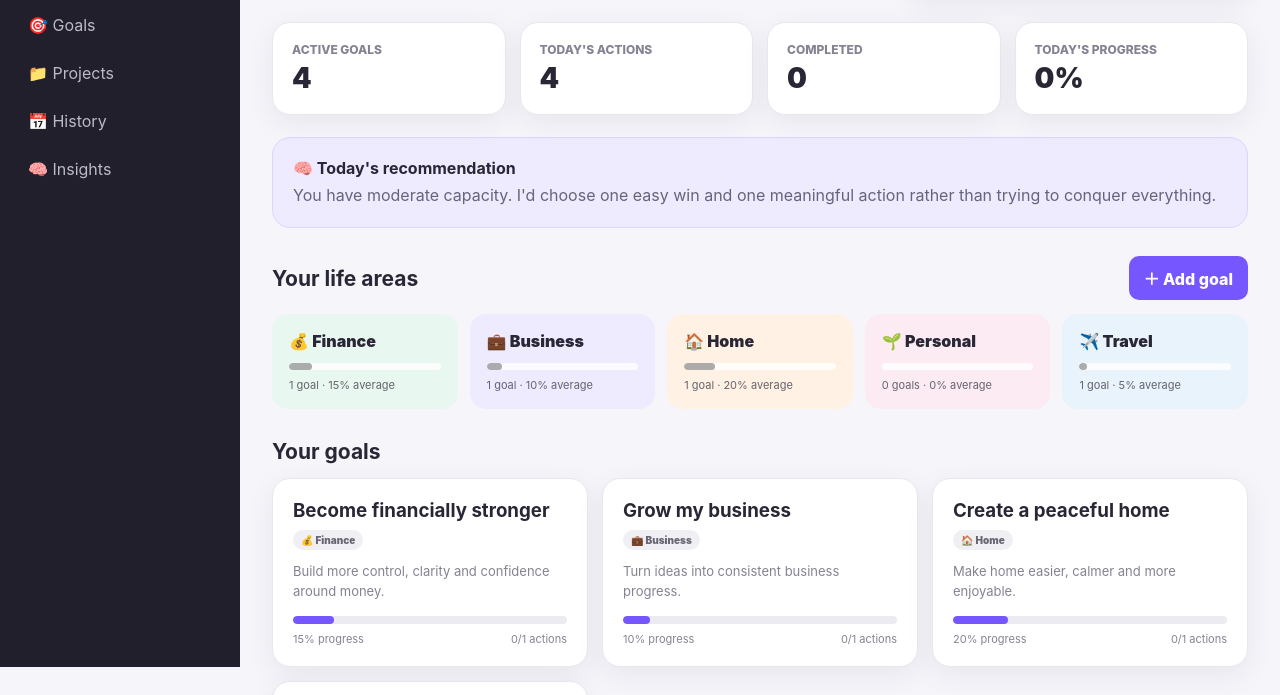
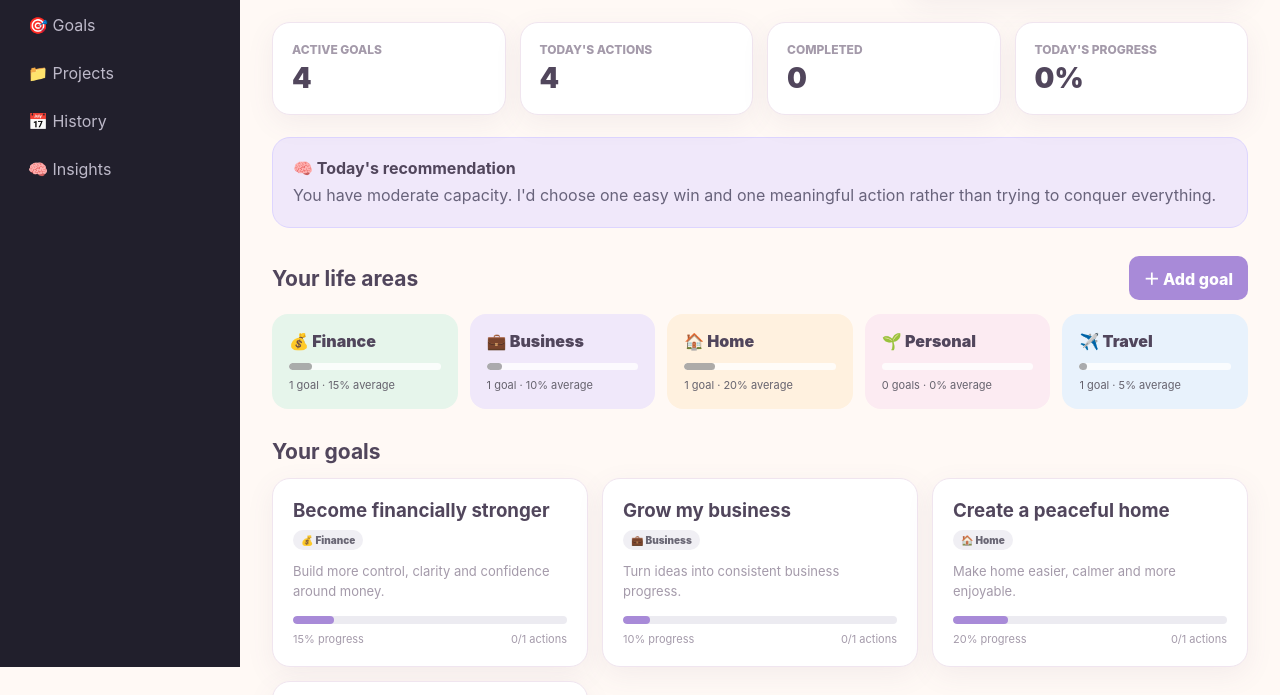
Before and after one commit to katiale902/life-dashboard, a plain HTML site: page index.html in a window 1280 px wide. Shown: the part 133-828 px from the top of the page. Drawn offline with Linux system fonts and the light colour scheme.

Commit message:
Update CSS variables for color scheme

```diff
--- a/index.html
+++ b/index.html
@@ -8,24 +8,32 @@
 <style>
 *{box-sizing:border-box}
 
+
 :root{
-  --bg:#f6f5fa;
-  --card:#fff;
-  --text:#292735;
-  --muted:#858292;
-  --border:#e8e6ee;
-  --purple:#7657ff;
-  --purple-soft:#eeeaff;
-  --green:#42ad78;
-  --green-soft:#e8f7ef;
-  --blue:#4d9de0;
-  --blue-soft:#e8f3fc;
-  --orange:#eea154;
-  --orange-soft:#fff1e3;
-  --pink:#df709d;
-  --pink-soft:#fcebf3;
-  --shadow:0 8px 28px rgba(45,40,70,.07);
-}
+  --bg:#FFF9F5;
+  --card:#FFFFFF;
+  --text:#51465C;
+  --muted:#A49AAA;
+  --border:#F0E5EF;
+
+  --purple:#A88AD8;
+  --purple-soft:#F0E8FA;
+
+  --green:#8FC9AE;
+  --green-soft:#E6F5EB;
+
+  --blue:#91BCE0;
+  --blue-soft:#E8F2FC;
+
+  --orange:#E9B77F;
+  --orange-soft:#FFF1DF;
+
+  --pink:#E9A7C2;
+  --pink-soft:#FCEBF2;
+
+  --shadow:0 8px 28px rgba(120,90,130,.08);
+}
+
 
 body{
   margin:0;
```
